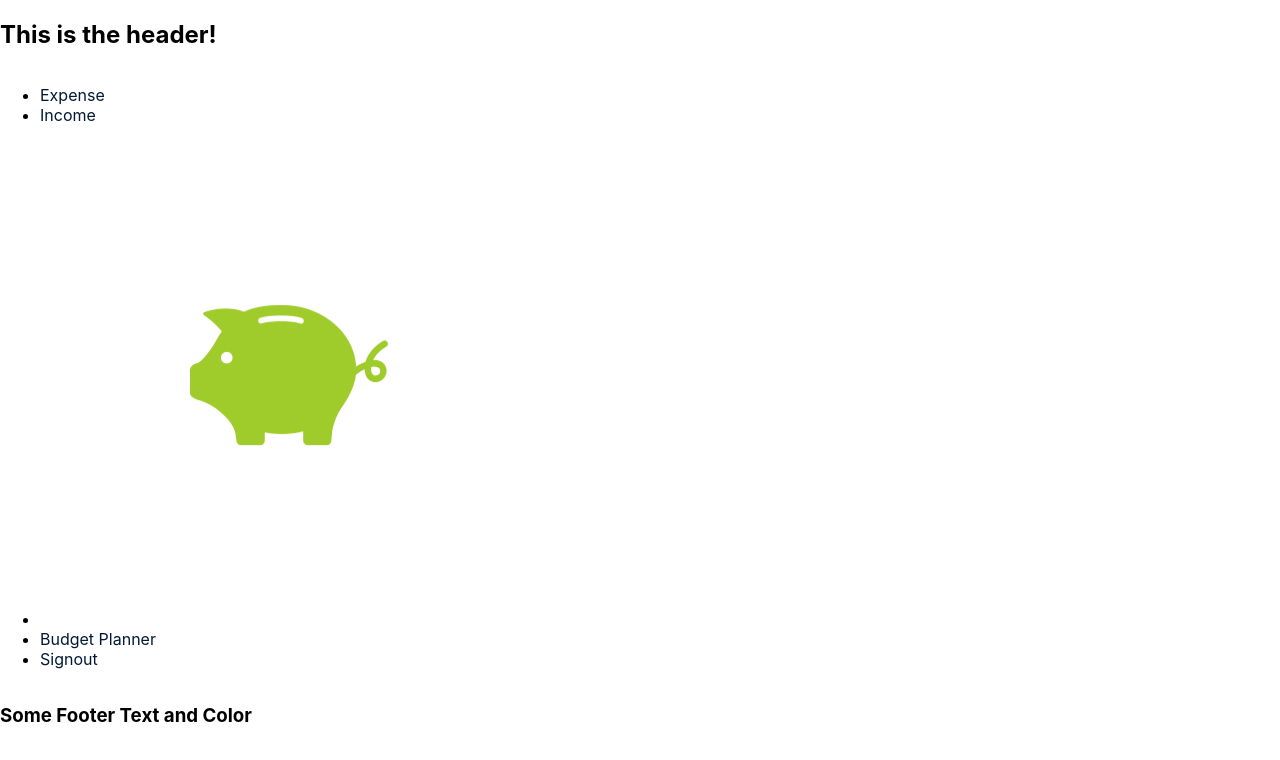
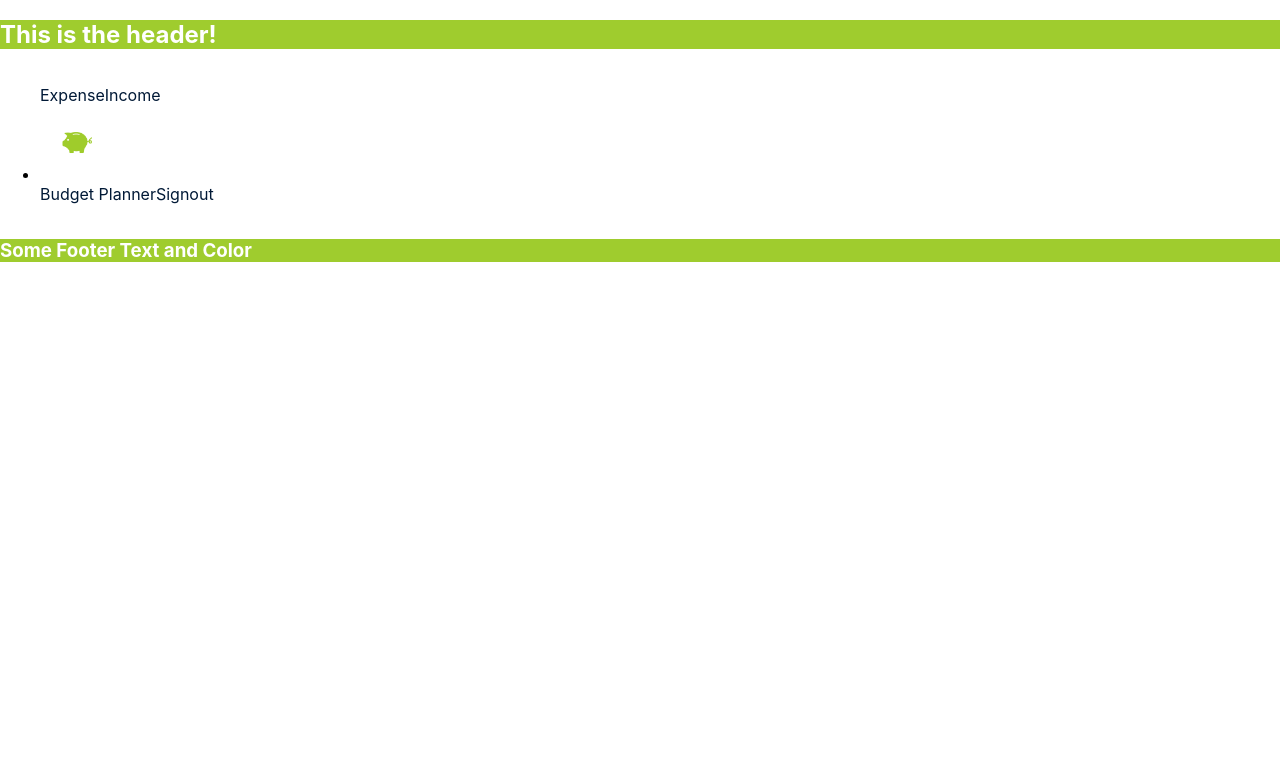
Before and after one commit to emsaw721/stacks-on-stacks, a React (Create React App) app in the folder client/: page / in a window 1280 px wide. Shown: the top 760 px of the page. Built offline with nearby package versions, Linux system fonts and the light colour scheme.

Commit message:
Update components.css

```diff
--- a/client/src/components/components.css
+++ b/client/src/components/components.css
@@ -8,6 +8,8 @@
     --septary-color: #475FD7;
 }
 
+
+/* -------- Navbar Styling ---------- */
 .navbar {
     background-color: var(--tertiary-color);
     display: flex;
@@ -15,8 +17,34 @@
 
 .nav-list {
     justify-content: space-between;
+    display: inline;
+}
+
+.nav-item {
+    text-decoration: none;
+    list-style: none;
+    display: inline;
 }
 
 .link-text {
     color: var(--quaternary-color);
 }
+
+.navbar img {
+    width: 15%;
+    height: auto;
+    list-style: none;
+}
+
+/* -------- Header Styling ------- */
+.header {
+    background-color: var(--quinary-color);
+    color: var(--tertiary-color);
+}
+
+
+/* ------- Footer Styling ------- */
+.footer {
+    background-color: var(--quinary-color);
+    color: var(--tertiary-color);
+}
```
